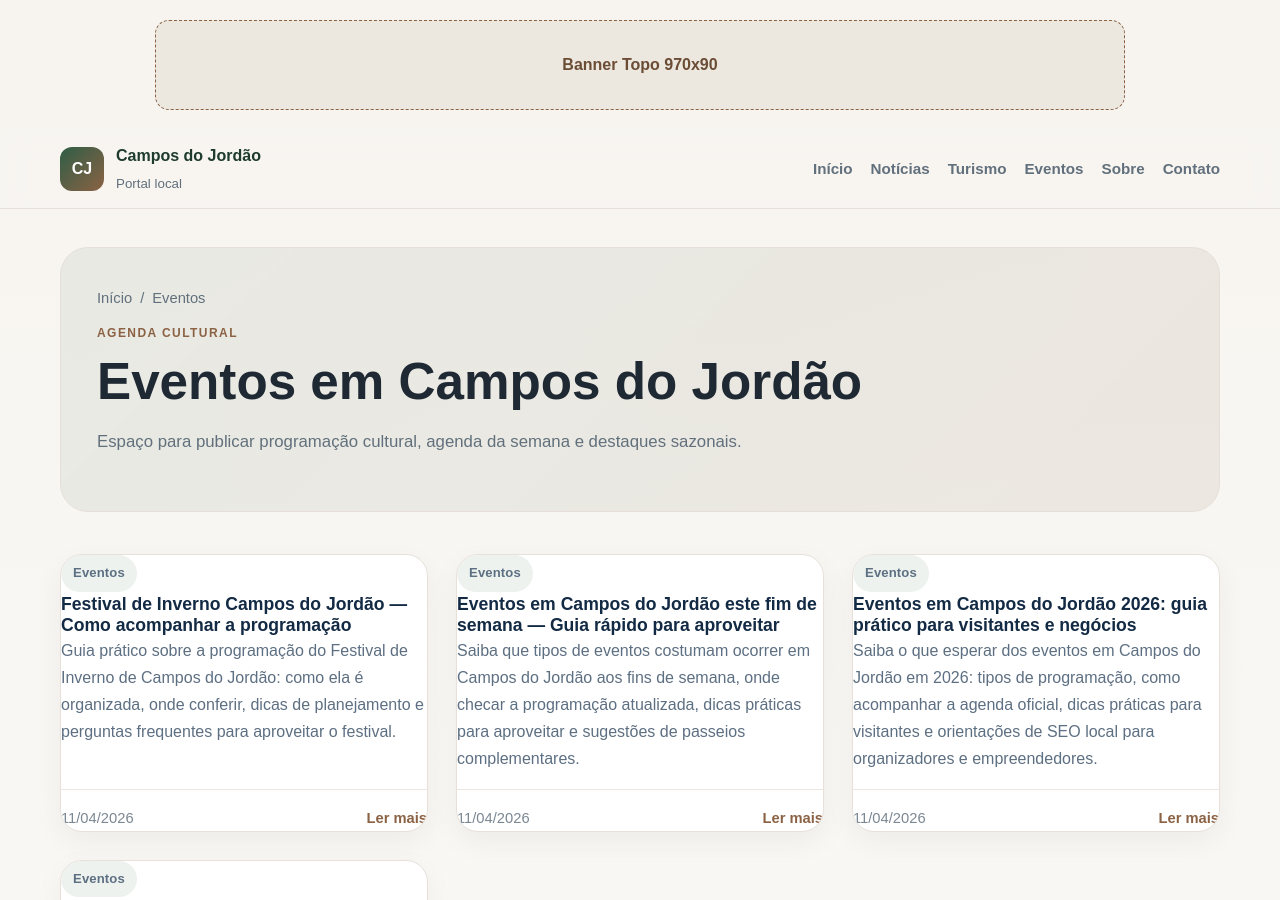
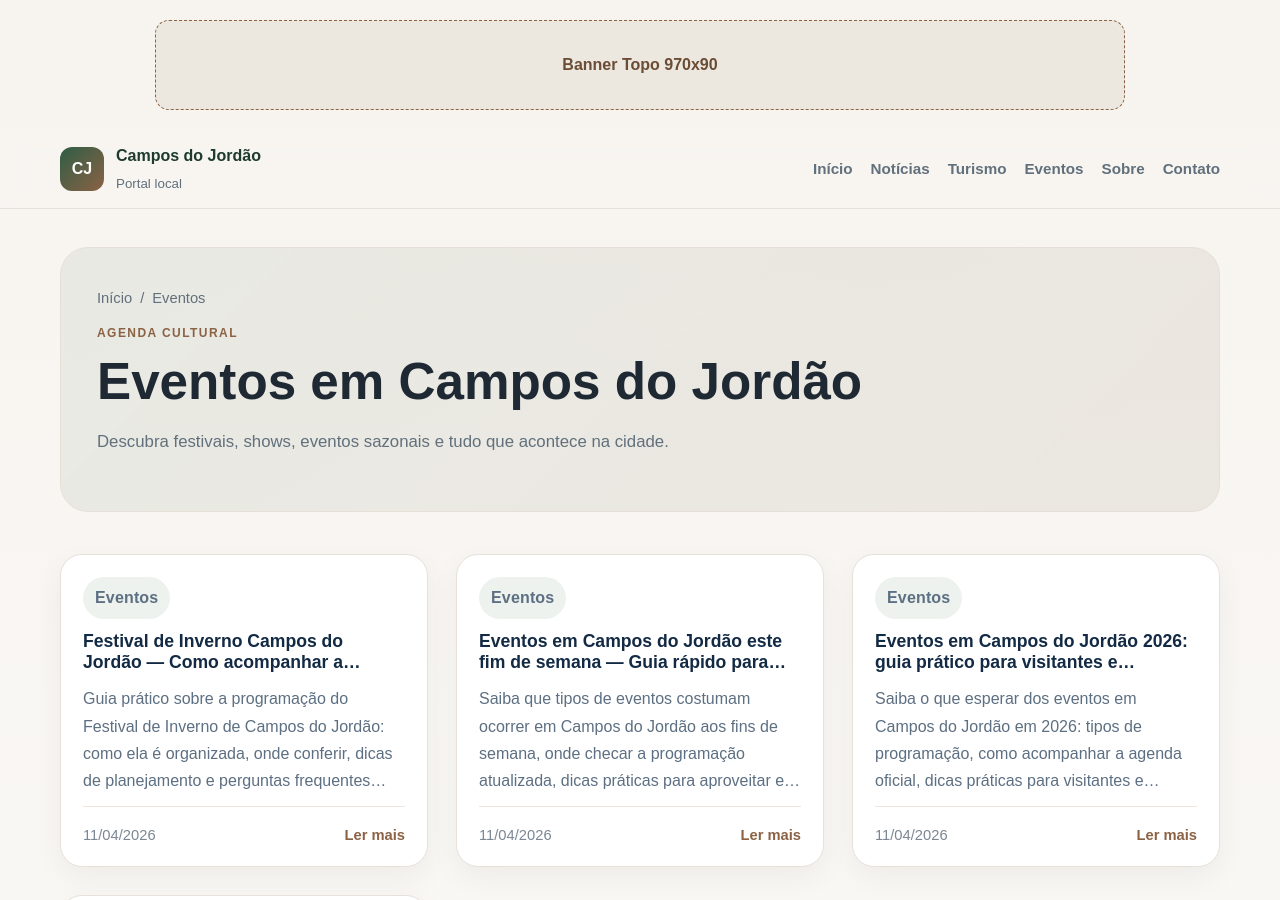
Before and after one commit to projetocamposdojordao/projetocamposdojordao.github.io, a Jekyll site: the page built from eventos.md, in a window 1280 px wide and 900 px high. Built offline with Jekyll 4.4.1, drawn with Linux system fonts in a browser that asks for light colours.

Commit message:
Update eventos.md

```diff
--- a/eventos.md
+++ b/eventos.md
@@ -2,30 +2,52 @@
 layout: default
 title: Eventos
 permalink: /eventos/
-description: Agenda e programação de eventos em Campos do Jordão.
+description: Agenda cultural e eventos em Campos do Jordão.
 ---
+
 <section class="page-hero compact">
   <div class="container">
-    <div class="breadcrumbs"><a href="/">Início</a> <span>/</span> <span>Eventos</span></div>
+    <div class="breadcrumbs">
+      <a href="/">Início</a>
+      <span>/</span>
+      <span>Eventos</span>
+    </div>
     <p class="eyebrow">Agenda cultural</p>
     <h1>Eventos em Campos do Jordão</h1>
-    <p class="lead">Espaço para publicar programação cultural, agenda da semana e destaques sazonais.</p>
+    <p class="lead">Descubra festivais, shows, eventos sazonais e tudo que acontece na cidade.</p>
   </div>
 </section>
 
 <section class="content-section">
   <div class="container">
-    <div class="cards-grid">
+    <div class="cards-grid portal-cards">
       {% assign eventos = site.posts | where: "category", "Eventos" %}
       {% for post in eventos %}
-      <article class="card">
-        <p class="tag">{{ post.category }}</p>
-        <h3><a href="{{ post.url }}">{{ post.title }}</a></h3>
-        <p>{{ post.description }}</p>
-        <div class="card-footer">
-          <span>{{ post.date | date: "%d/%m/%Y" }}</span>
-          <a href="{{ post.url }}">Ler mais</a>
+      <article class="card portal-card">
+
+        {% if post.image %}
+          <a href="{{ post.url }}" class="card-thumb">
+            <img src="{{ post.image | relative_url }}" alt="{{ post.title }}">
+          </a>
+        {% endif %}
+
+        <div class="card-body">
+          <p class="tag">{{ post.category | default: 'Eventos' }}</p>
+
+          <h3>
+            <a href="{{ post.url }}">{{ post.title }}</a>
+          </h3>
+
+          {% if post.description %}
+            <p>{{ post.description }}</p>
+          {% endif %}
+
+          <div class="card-footer">
+            <span>{{ post.date | date: "%d/%m/%Y" }}</span>
+            <a href="{{ post.url }}">Ler mais</a>
+          </div>
         </div>
+
       </article>
       {% endfor %}
     </div>
```
